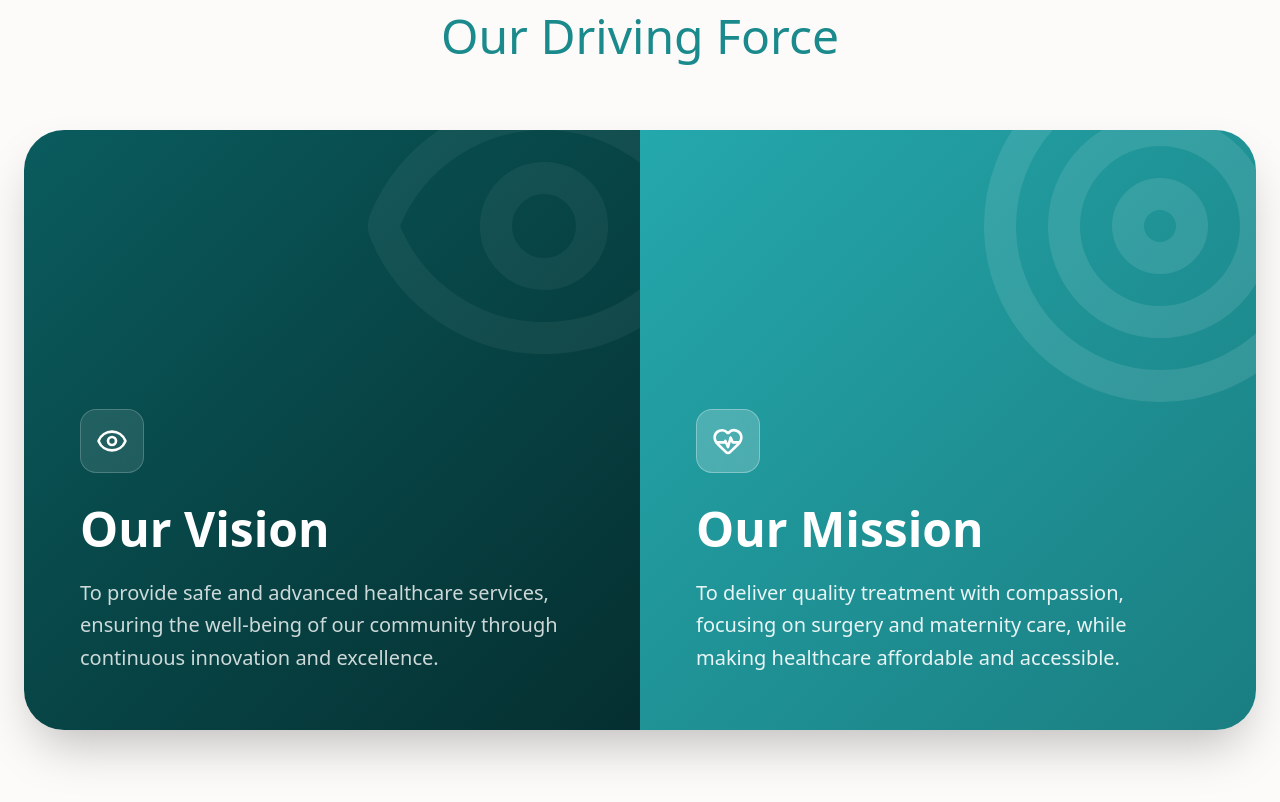
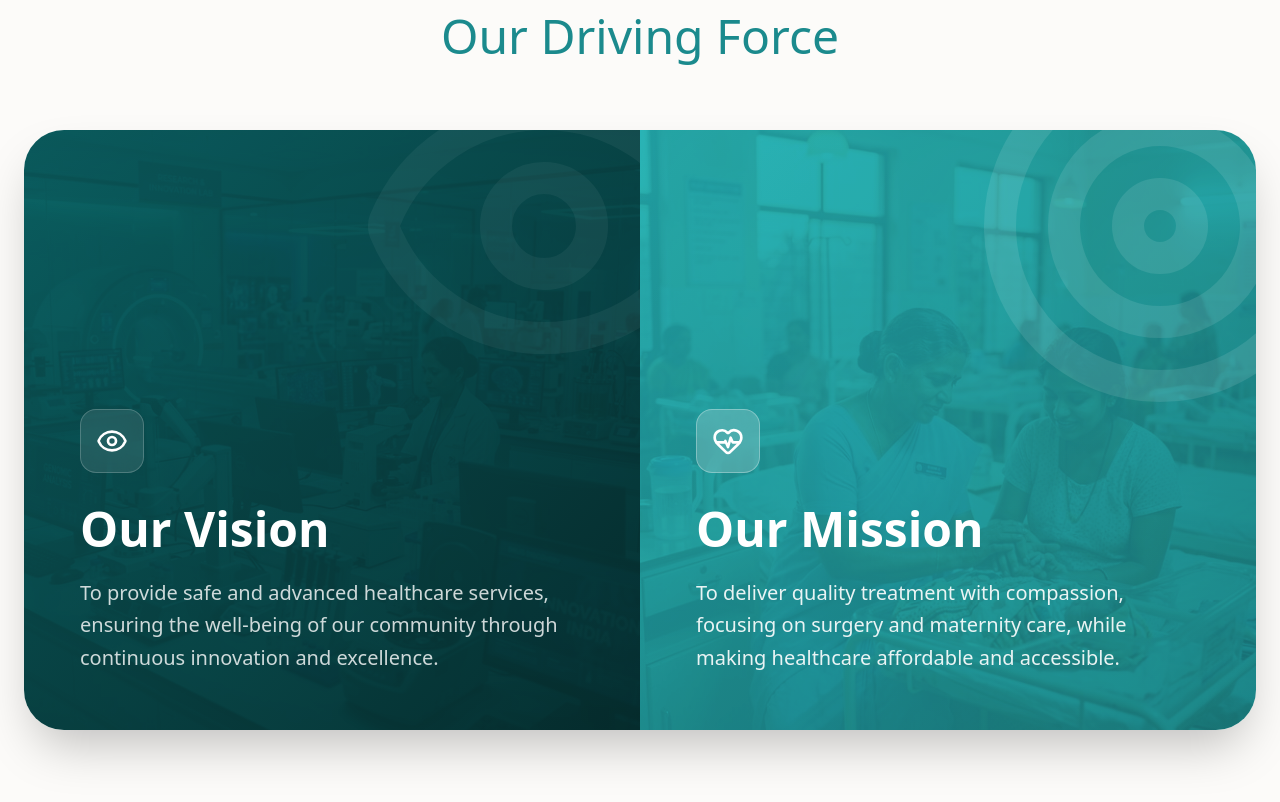
Before and after one commit to godivatech/krishna_hospital, a Next.js app: page / in a window 1280 px wide. Shown: the part 1800-2602 px from the top of the page. Built offline with nearby package versions, Linux system fonts and the light colour scheme; a web font is replaced by a local one.

Commit message:
code changes

```diff
--- a/src/components/MissionVision.tsx
+++ b/src/components/MissionVision.tsx
@@ -52,6 +52,10 @@ export default function MissionVision() {
             `}
           >
             <div className="absolute inset-0 bg-gradient-to-br from-primary-dark to-primary-deep transition-transform duration-1000 group-hover:scale-105"></div>
+            <div
+              className="absolute inset-0 opacity-10 mix-blend-overlay bg-cover bg-center pointer-events-none transition-transform duration-[1500ms] group-hover:scale-110"
+              style={{ backgroundImage: "url('/vision-bg.png')" }}
+            ></div>
 
             {/* Massive watermark icon */}
             <div className="absolute -top-24 -right-24 text-white/5 transition-transform duration-1000 group-hover:scale-110 group-hover:-translate-x-10 group-hover:rotate-12 pointer-events-none">
@@ -82,6 +86,10 @@ export default function MissionVision() {
             `}
           >
             <div className="absolute inset-0 bg-gradient-to-br from-[#24A8AC] to-[#1a7e81] transition-transform duration-1000 group-hover:scale-105"></div>
+            <div
+              className="absolute inset-0 opacity-15 mix-blend-overlay bg-cover bg-center pointer-events-none transition-transform duration-[1500ms] group-hover:scale-110"
+              style={{ backgroundImage: "url('/mission-bg.png')" }}
+            ></div>
 
             {/* Massive watermark icon */}
             <div className="absolute -top-24 -right-24 text-white/10 transition-transform duration-1000 group-hover:scale-110 group-hover:-translate-x-10 group-hover:-rotate-12 pointer-events-none">
```
Also changed, not shown: public/mission-bg.png (added), public/vision-bg.png (added).
